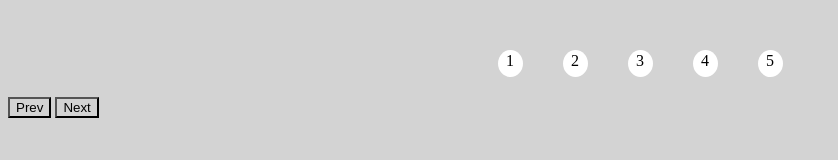
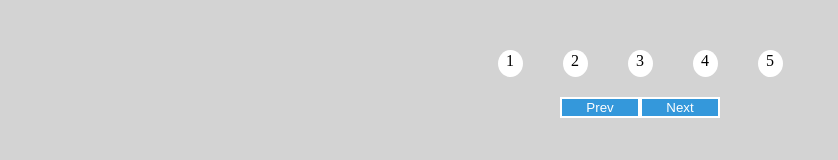
Before and after one commit to acciojob/progress-bar-RishabhSingh4872962, a website: page main.html in a window 1280 px wide. Shown: the whole page, without its empty margins (0-838 px from the left). Drawn offline with Linux system fonts and the light colour scheme.

Commit message:
created a submission

```diff
--- a/main.html
+++ b/main.html
@@ -15,7 +15,7 @@
 		<span class="circle" id="circle4">4</span>
 		<span class="circle" id="circle5">5</span>
 	</div>
-	<div>
+	<div class="btn">
 		<button id="prev">Prev</button>
 		<button id="next">Next</button>
 	</div>
--- a/styles.css
+++ b/styles.css
@@ -18,3 +18,14 @@
 	padding-top:2px;
 	margin:20px;
 }
+.btn{
+	display:flex;
+	justify-content:center;
+}
+button{
+	background-color:#3498db;
+	color:white;
+	border:2px white solid;
+	width:80px
+
+}
```
